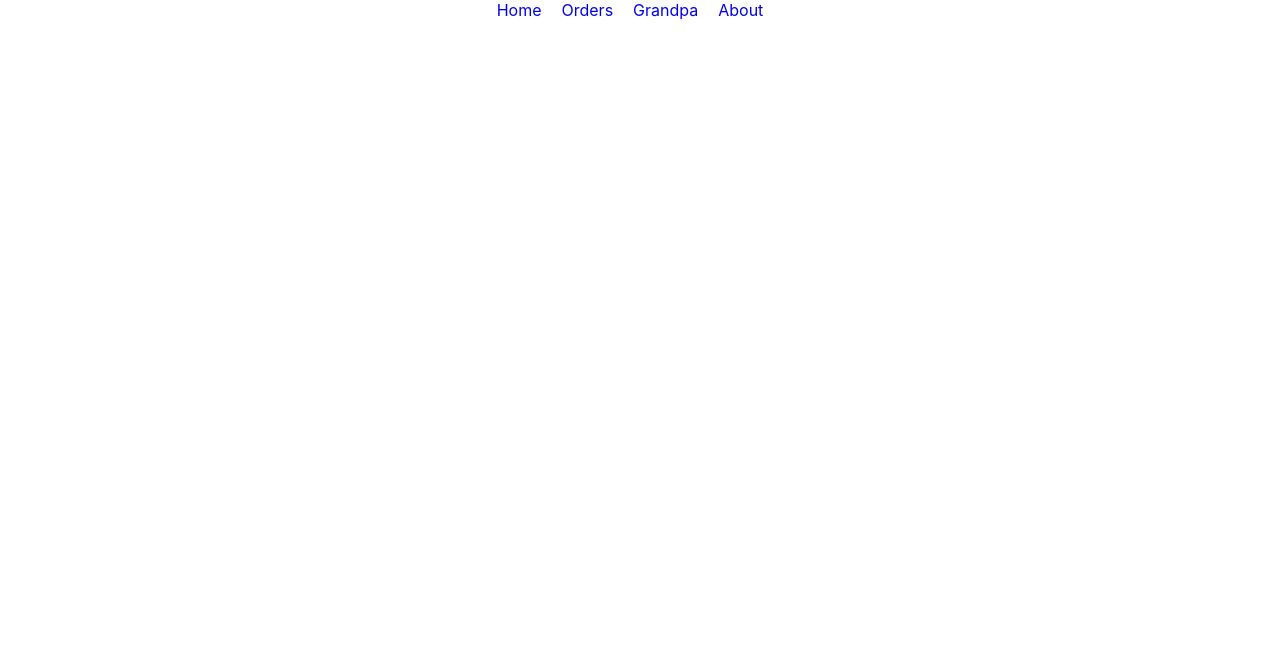
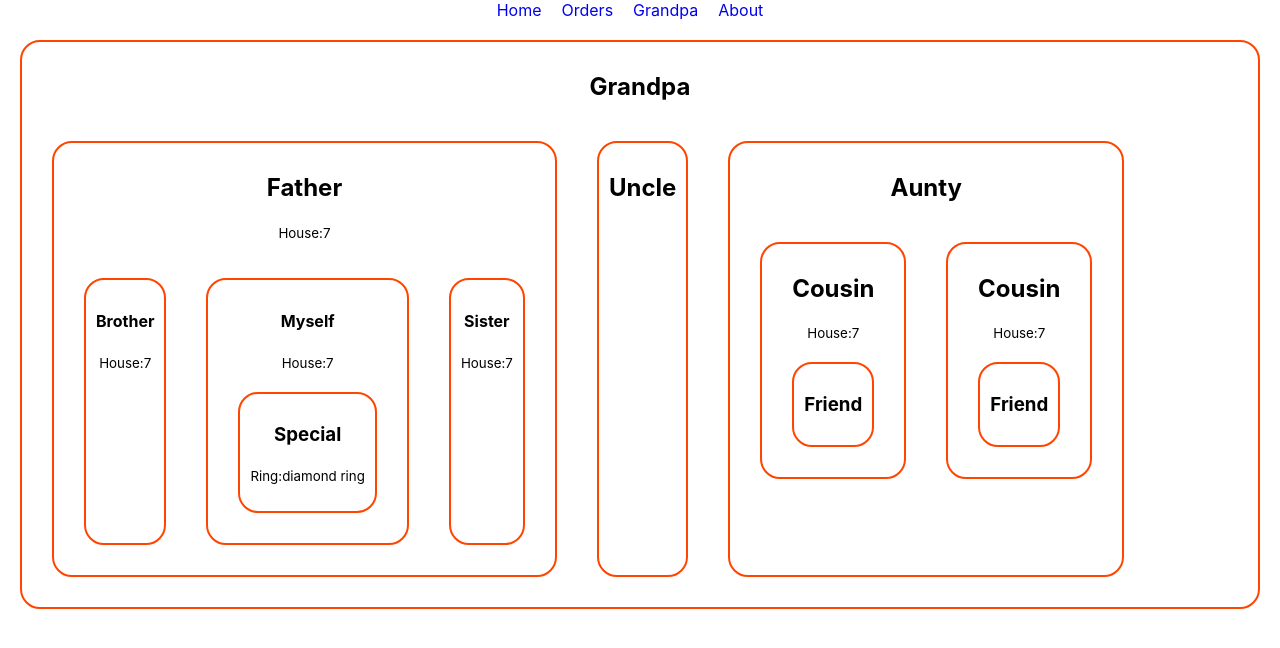
Before and after one commit to nazmuldeep/t-shirt-mania-practice, a React (Create React App) app: page /grandpa in a window 1280 px wide. Shown: the top 648 px of the page. Built offline with nearby package versions, Linux system fonts and the light colour scheme.

Commit message:
Prop Drilling to pass data to a many level components

```diff
--- a/src/Aunty/Aunty.js
+++ b/src/Aunty/Aunty.js
@@ -1,9 +1,15 @@
 import React from 'react';
+import Cousin from '../Cousin/Cousin';
 
-const Aunty = () => {
+const Aunty = ({ house }) => {
     return (
         <div>
             <h2>Aunty</h2>
+
+            <section className='flex'>
+                <Cousin house={house}></Cousin>
+                <Cousin house={house}></Cousin>
+            </section>
         </div>
     );
 };
--- /dev/null
+++ b/src/Brother/Brother.js
@@ -0,0 +1,12 @@
+import React from 'react';
+
+const Brother = ({ house }) => {
+    return (
+        <div>
+            <h4>Brother</h4>
+            <p><small>House:{house}</small></p>
+        </div>
+    );
+};
+
+export default Brother;
--- /dev/null
+++ b/src/Cousin/Cousin.js
@@ -0,0 +1,14 @@
+import React from 'react';
+import Friend from '../Friend/Friend';
+
+const Cousin = ({ house }) => {
+    return (
+        <div>
+            <h2>Cousin</h2>
+            <p><small>House:{house}</small></p>
+            <section><Friend></Friend></section>
+        </div>
+    );
+};
+
+export default Cousin;
--- a/src/Father/Father.js
+++ b/src/Father/Father.js
@@ -1,9 +1,18 @@
 import React from 'react';
+import Brother from '../Brother/Brother';
+import Myself from '../Myself/Myself';
+import Sister from '../Sister/Sister';
 
-const Father = () => {
+const Father = ({ house, ring }) => {
     return (
         <div>
             <h2>Father</h2>
+            <p><small>House:{house}</small></p>
+            <section className='flex'>
+                <Brother house={house}></Brother>
+                <Myself house={house} ring={ring}></Myself>
+                <Sister house={house}></Sister>
+            </section>
         </div>
     );
 };
--- /dev/null
+++ b/src/Friend/Friend.js
@@ -0,0 +1,11 @@
+import React from 'react';
+
+const Friend = () => {
+    return (
+        <div>
+            <h3>Friend</h3>
+        </div>
+    );
+};
+
+export default Friend;
--- a/src/Grandpa/Grandpa.css
+++ b/src/Grandpa/Grandpa.css
@@ -1,5 +1,9 @@
+.grandpa,
 .grandpa div {
-    border: 1px solid orangered;
+    border: 2px solid orangered;
+    margin: 20px;
+    border-radius: 20px;
+    padding: 10px;
 }
 
 .flex {
--- a/src/Grandpa/Grandpa.js
+++ b/src/Grandpa/Grandpa.js
@@ -1,9 +1,20 @@
-import React from 'react';
+import React, { createContext } from 'react';
+import Aunty from '../Aunty/Aunty';
+import Father from '../Father/Father';
+import Uncle from '../Uncle/Uncle';
 import './Grandpa.css'
 const Grandpa = () => {
+    const house = 7;
+    const ring = 'diamond ring';
+    const RingContex = createContext('Golden Ring')
     return (
-        <div>
-
+        <div className='grandpa'>
+            <h2>Grandpa</h2>
+            <section className='flex'>
+                < Father house={house} ring={ring}></Father>
+                <Uncle house={house}></Uncle>
+                <Aunty house={house}></Aunty>
+            </section>
         </div>
     );
 };
--- /dev/null
+++ b/src/Myself/Myself.js
@@ -0,0 +1,14 @@
+import React from 'react';
+import Special from '../Special/Special';
+
+const Myself = ({ house, ring }) => {
+    return (
+        <div>
+            <h4>Myself</h4>
+            <p><small>House:{house} </small></p>
+            <Special ring={ring} ></Special>
+        </div>
+    );
+};
+
+export default Myself;
--- /dev/null
+++ b/src/Sister/Sister.js
@@ -0,0 +1,12 @@
+import React from 'react';
+
+const Sister = ({ house }) => {
+    return (
+        <div>
+            <h4>Sister</h4>
+            <small>House:{house}</small>
+        </div>
+    );
+};
+
+export default Sister;
--- /dev/null
+++ b/src/Special/Special.js
@@ -0,0 +1,12 @@
+import React from 'react';
+
+const Special = ({ ring }) => {
+    return (
+        <div>
+            <h3>Special</h3>
+            <p><small>Ring:{ring} </small></p>
+        </div>
+    );
+};
+
+export default Special;
```
Also changed, not shown: src/_steps.js (+7 -0 lines).
